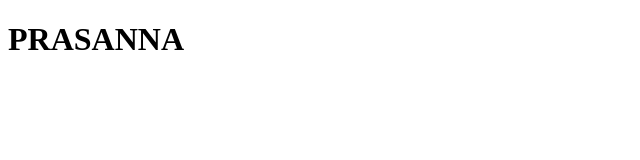
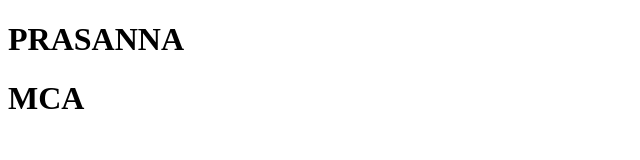
Before and after one commit to prasanna1425/portfolio, a plain HTML site: page index.html in a window 1280 px wide. Shown: the whole page, without its empty margins (0-640 px from the left). Drawn offline with Linux system fonts and the light colour scheme.

Commit message:
Update index.html

```diff
--- a/index.html
+++ b/index.html
@@ -7,5 +7,6 @@
 </head>
 <body>
     <h1>PRASANNA</h1>
+    <h1>MCA</h1>
 </body>
 </html>
```
